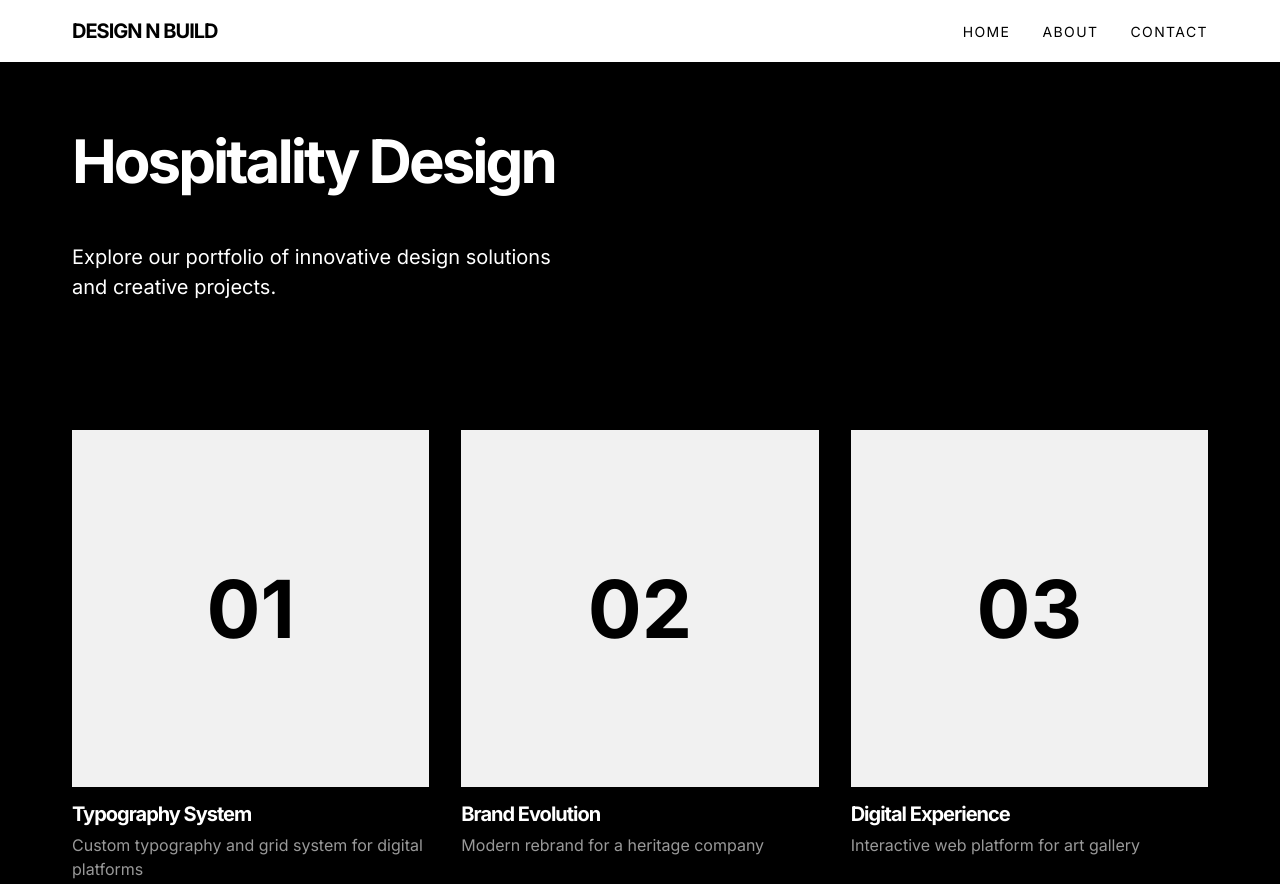
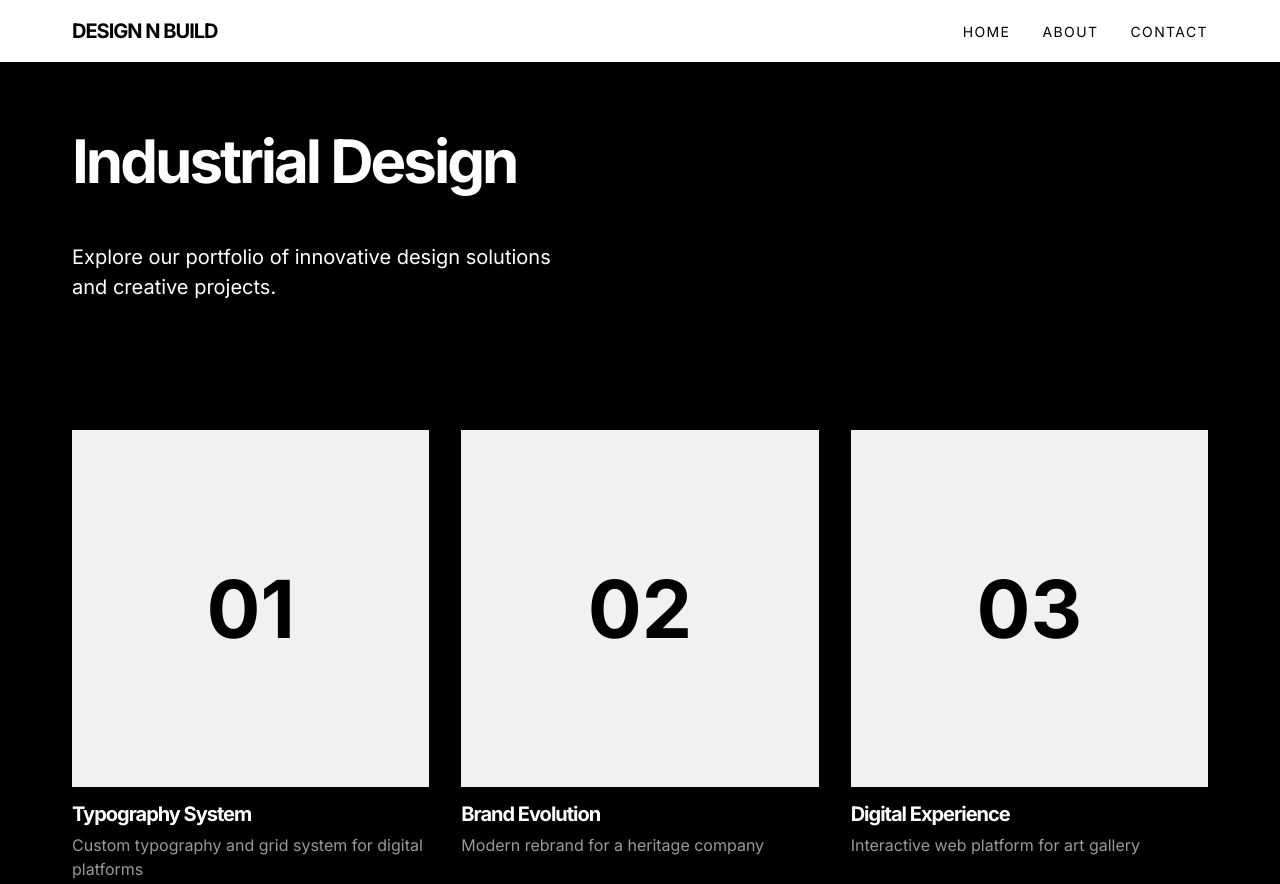
Before and after one commit to 20lMedia/DnBni, a plain HTML site: page work3.html in a window 1280 px wide. Shown: the top 884 px of the page. Drawn offline with Linux system fonts and the light colour scheme.

Commit message:
work3.html

```diff
--- a/work3.html
+++ b/work3.html
@@ -27,7 +27,7 @@
         <!-- Work Header -->
         <section class="work-header">
             <div class="container">
-                <h1 class="section-title">Hospitality Design</h1>
+                <h1 class="section-title">Industrial Design</h1>
                 <p class="work-intro">Explore our portfolio of innovative design solutions and creative projects.</p>
             </div>
         </section>
```
